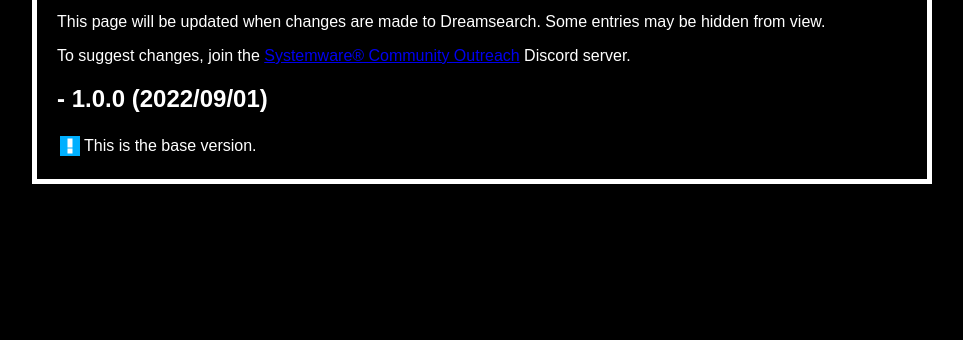
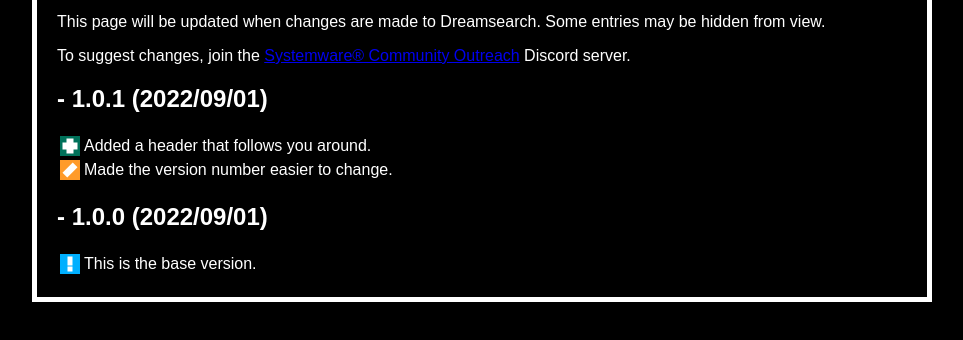
Before and after one commit to systemware-corporation/dreamsearch, a plain HTML site: page changelog.html in a window 1280 px wide. Shown: the part 270-610 px from the top of the page, without its empty margins (158-1121 px from the left). Drawn offline with Linux system fonts and the light colour scheme.

Commit message:
1.0.1 thingy

```diff
--- a/changelog.html
+++ b/changelog.html
@@ -16,6 +16,20 @@
             <p>Last update: <i>September 1, 2022</i></p>
             <p>This page will be updated when changes are made to Dreamsearch. Some entries may be hidden from view.</p>
             <p>To suggest changes, join the <a href="https://discord.gg/gG9WGbSpUR">Systemware® Community Outreach</a> Discord server.</p>
+
+            <h2>- 1.0.1 (2022/09/01)</h2>
+            <article>
+                <table class="ChangeTable">
+                    <tr>
+                        <td><img src="changelog/img/Add.svg" alt="Add" title="Add" /></td>
+                        <td>Added a header that follows you around.</td>
+                    </tr>
+                    <tr>
+                        <td><img src="changelog/img/Change.svg" alt="Change" title="Change" /></td>
+                        <td>Made the version number easier to change.</td>
+                    </tr>
+                </table>
+            </article>
 
             <h2>- 1.0.0 (2022/09/01)</h2>
             <article>
```
Also changed, not shown: index.html (+5 -3 lines).
